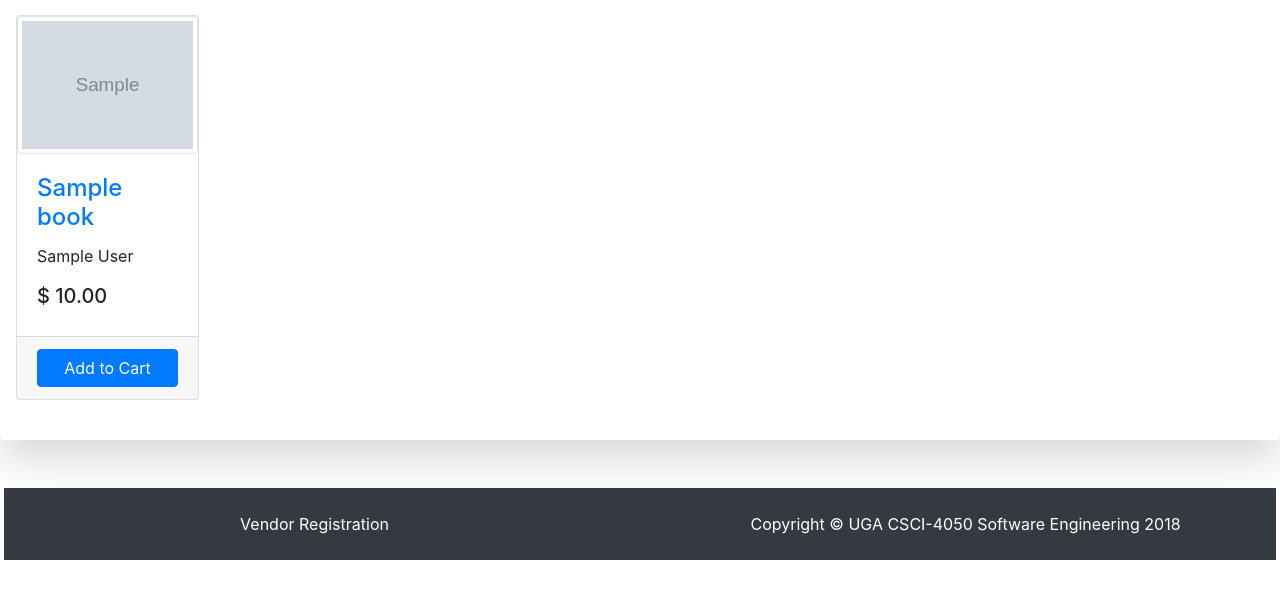
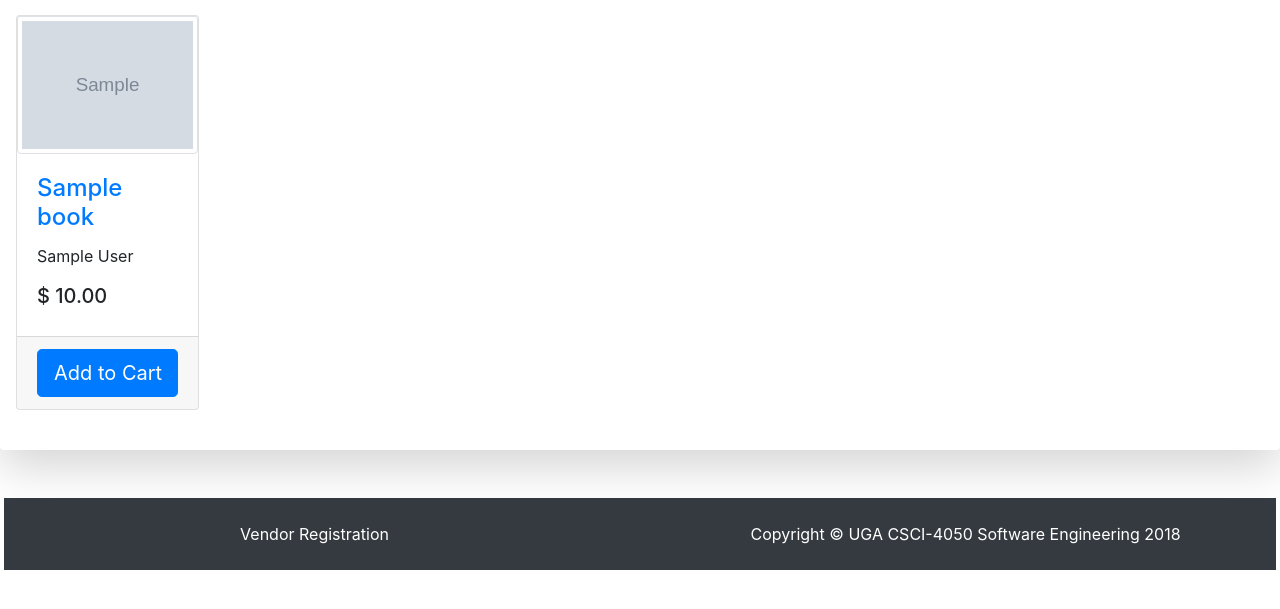
Before and after one commit to BashfulBandit/booerds, a Django app: page /book/ in a window 1280 px wide. Shown: the part 57-666 px from the top of the page. Run offline with Django 3.2, Linux system fonts and the light colour scheme; tables that the repository leaves empty hold one stand-in row (values such as "Sample post"); grey boxes marked "Sample" are stand-in pictures; some libraries are stand-ins or nearby versions.

Commit message:
More styling.

```diff
--- a/book/templates/book/list.html
+++ b/book/templates/book/list.html
@@ -22,7 +22,7 @@
 							<h5>$ {{ book.sale_price }}</h5>
 						</div>
 						<div class="card-footer">
-							<a href="{{ book.add_to_cart_url }}" class="btn btn-primary btn-block">Add to Cart</a>
+							<a href="{{ book.add_to_cart_url }}" class="btn btn-primary btn-lg btn-block">Add to Cart</a>
 						</div>
 					</div>
 				</div>
--- a/cart/templates/cart/cart.html
+++ b/cart/templates/cart/cart.html
@@ -1,7 +1,7 @@
 <!-- templates/cart/cart.html -->
 {% extends 'bookstore/base.html' %}
 {% load static %}
-{% block title %}boo(kn)erds - Details{% endblock %}
+{% block title %}boo(kn)erds - Cart{% endblock %}
 
 {% block content %}
 <div class="row justify-content-center">
```
